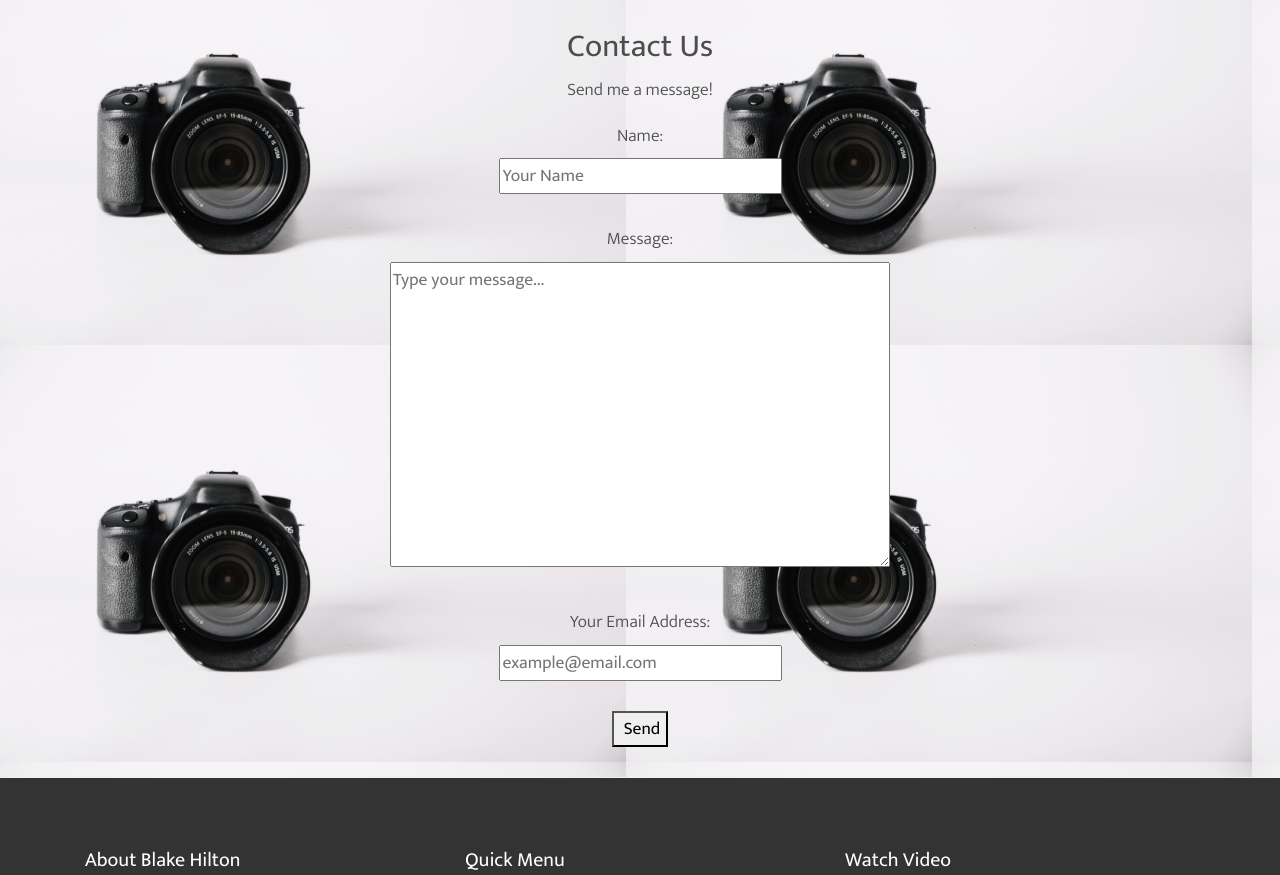
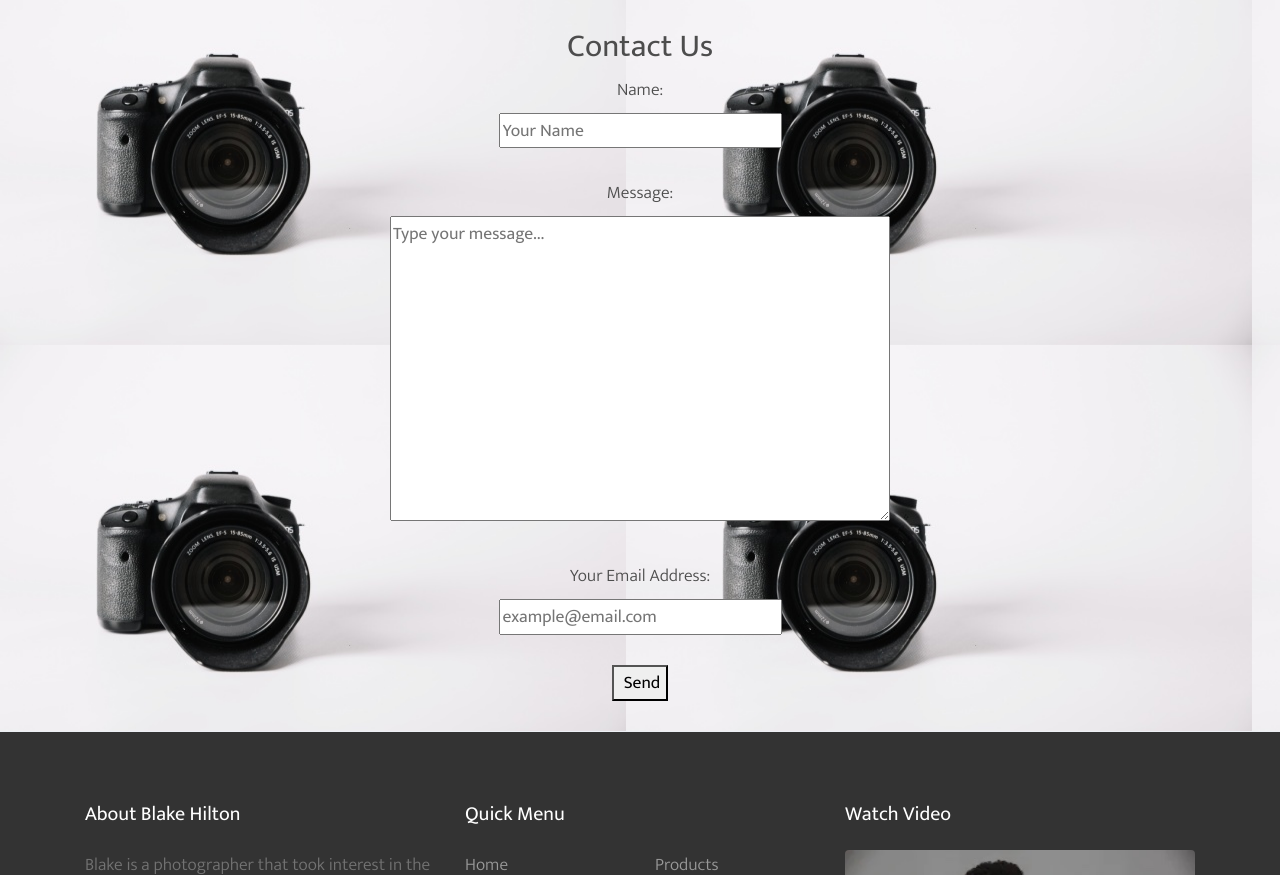
Before and after one commit to yifanwang21/yifanwang21.github.io, a plain HTML site: page mail.html in a window 1280 px wide. Shown: the part 976-1851 px from the top of the page. Drawn offline with Linux system fonts and the light colour scheme; some icons are missing; files whose address does not match are found by name.

Commit message:
Update mail.html

```diff
--- a/mail.html
+++ b/mail.html
@@ -156,12 +156,6 @@
         <div data-aos="fade-up" data-aos-delay="400">
         <br>
         <center><h2>Contact Us</h2></center>
-            <aside>
-                <center><p>
-                    Send me a message!
-                </p>
-            </aside>
-        </center>
         <center><label for="name">Name: </label></center>
         <center><input id="name" name="name" placeholder="Your Name" /></center>
 
```
